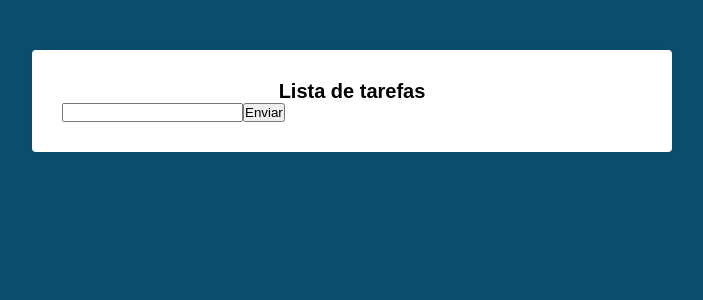
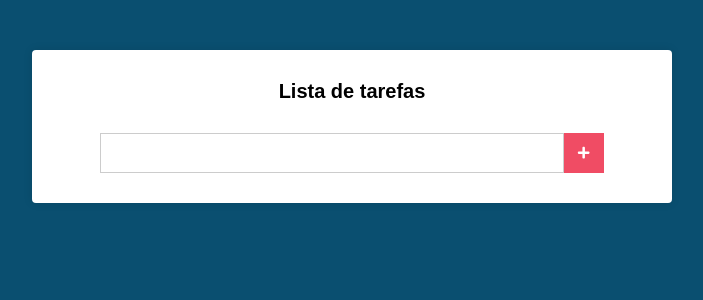
Before and after one commit to DaviRamosUC/ListaTarefasReact, a React (Create React App) app: page / in a window 1280 px wide. Shown: the top 300 px of the page, without its empty margins (288-991 px from the left). Built offline with nearby package versions, Linux system fonts and the light colour scheme.

Commit message:
Estilizando form

```diff
--- a/package.json
+++ b/package.json
@@ -8,6 +8,7 @@
     "@testing-library/user-event": "^12.1.10",
     "react": "^17.0.2",
     "react-dom": "^17.0.2",
+    "react-icons": "^4.2.0",
     "react-scripts": "4.0.3",
     "web-vitals": "^1.0.1"
   },
--- a/src/components/Main.css
+++ b/src/components/Main.css
@@ -1,4 +1,4 @@
-.main{
+.main {
   background: #fff;
   padding: 30px;
   margin: 50px auto;
@@ -7,7 +7,33 @@
   box-shadow: 0 0 10px rgba(0, 0, 0, 0.1);
 }
 
-.main h1{
+.main h1 {
   font-size: 20px;
   text-align: center;
 }
+
+.form {
+  margin-top: 30px;
+  display: flex;
+  align-items: center;
+  justify-content: center;
+}
+
+.form input[type="text"] {
+  height: 40px;
+  padding: 0 20px;
+  font-size: 20px;
+  border: 1px solid #ccc;
+  min-width: 80%;
+}
+
+.form button[type="submit"] {
+  border: none;
+  height: 40px;
+  width: 40px;
+  background-color: #f04c64;
+  color: #fff;
+  display: flex;
+  align-items: center;
+  justify-content: center;
+}
--- a/src/components/Main.js
+++ b/src/components/Main.js
@@ -1,4 +1,8 @@
 import React, { Component } from 'react';
+
+// Form
+import { FaPlus } from 'react-icons/fa';
+
 import './Main.css';
 
 export default class Main extends Component {
@@ -13,13 +17,16 @@
   };
 
   render() {
+    const { novaTarefa } = this.state;
     return (
       <div className="main">
         <h1>Lista de tarefas</h1>
 
-        <form action="#">
-          <input onChange={this.handleChange} type="text" />
-          <button type="submit">Enviar</button>
+        <form action="#" className="form">
+          <input onChange={this.handleChange} type="text" value={novaTarefa} />
+          <button type="submit">
+            <FaPlus />
+          </button>
         </form>
       </div>
     );
```
Also changed, not shown: 1 other file (tests, documents, lock files or other folders).
